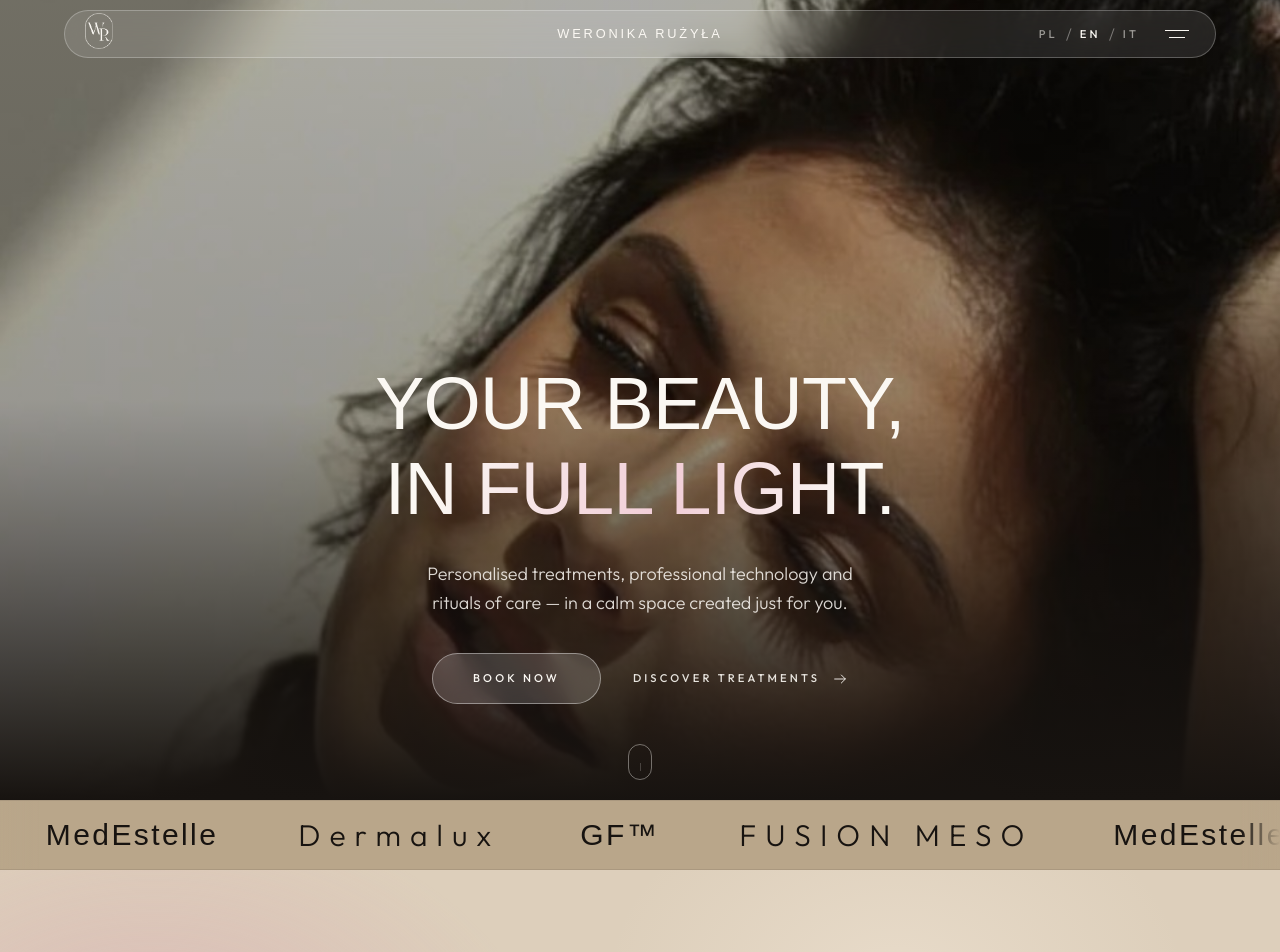
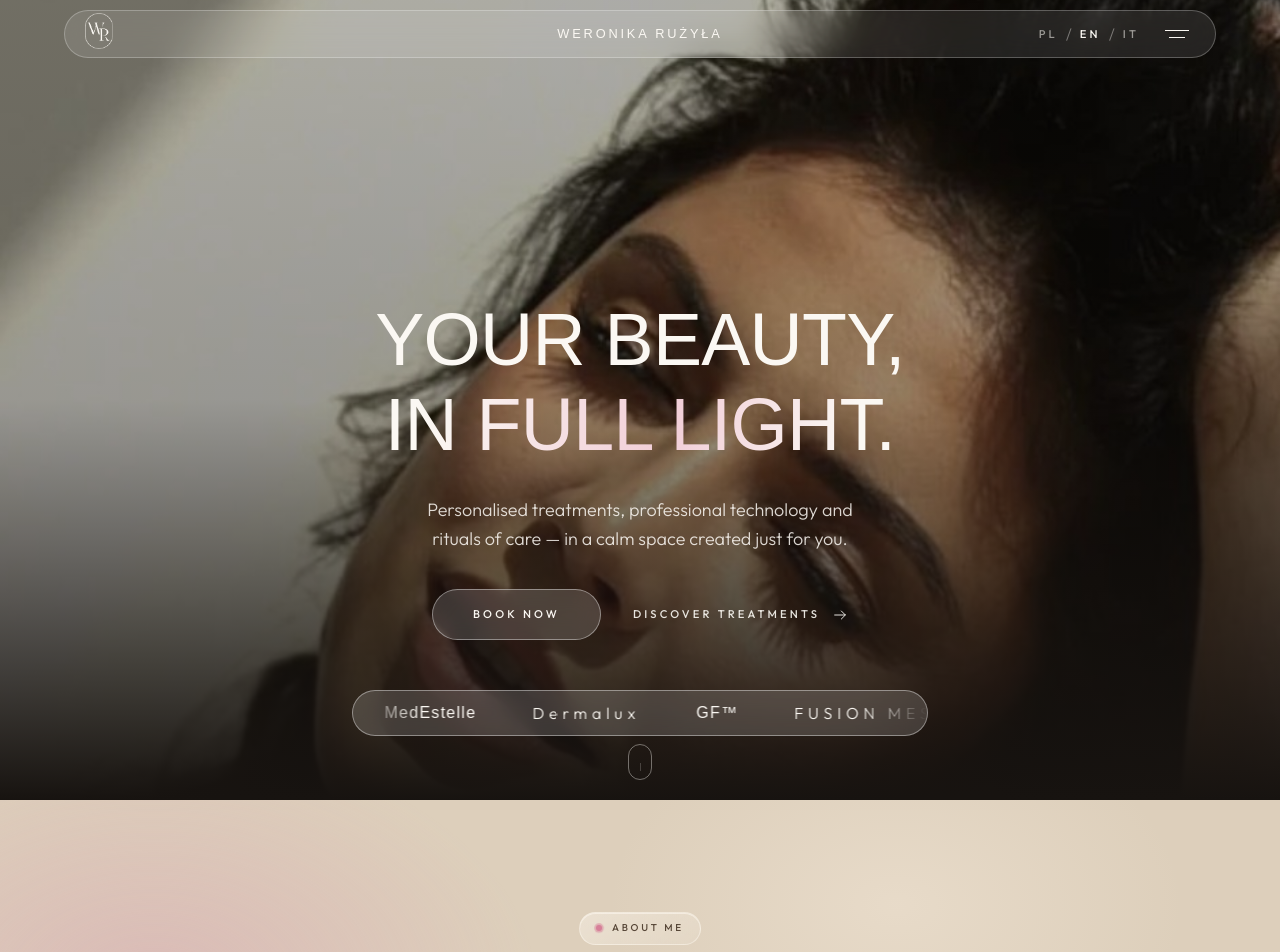
Before and after one commit to dyxelab/Denis-, a Next.js app in the folder weronika-ruzyla/: page /en in a window 1280 px wide. Shown: the top 952 px of the page. Built offline with nearby package versions, Linux system fonts and the light colour scheme; a web font is replaced by a local one.

Commit message:
Weronika site: brand marquee as a small glass pill over the hero
Co-Authored-By: Claude Opus 5.5 <noreply@anthropic.com>
Claude-Session: https://claude.ai/code/session_015TX7783AwtdnFGBnG7xV6b

```diff
--- a/weronika-ruzyla/src/app/[lang]/page.tsx
+++ b/weronika-ruzyla/src/app/[lang]/page.tsx
@@ -10,7 +10,6 @@ import Treatments from "@/components/Treatments";
 import BeforeAfter from "@/components/BeforeAfter";
 import Dermalux from "@/components/Dermalux";
 import Academy from "@/components/Academy";
-import BrandMarquee from "@/components/BrandMarquee";
 import Contact from "@/components/Contact";
 import Footer from "@/components/Footer";
 import FloatingBook from "@/components/FloatingBook";
@@ -26,7 +25,6 @@ export default async function Home({ params }: PageProps<"/[lang]">) {
       <Header lang={lang} dict={dict} />
       <main>
         <Hero dict={dict} />
-        <BrandMarquee label={dict.brands.eyebrow} />
         <About dict={dict.about} />
         <Works dict={dict.works} />
         <Treatments dict={dict} />
--- a/weronika-ruzyla/src/components/BrandMarquee.tsx
+++ b/weronika-ruzyla/src/components/BrandMarquee.tsx
@@ -1,18 +1,19 @@
 import { site } from "@/content/site";
 
-/** Animated strip of partner brands; it keeps moving even with reduced motion because it is the brand's signature element. */
-export default function BrandMarquee({ label }: { label: string }) {
+/** Small frosted-glass pill with the partner brands scrolling inside; sits over the hero photo. */
+export default function BrandMarquee({ label, className = "" }: { label: string; className?: string }) {
   const row = [...site.brands, ...site.brands];
   return (
-    <section aria-label={label} className="relative overflow-hidden border-y border-espresso/10 bg-sand-deep py-3 md:py-4">
+    <div aria-label={label} className={`glass overflow-hidden rounded-full py-2.5 ${className}`}>
       <p className="sr-only">{site.brands.join(", ")}</p>
-      <div className="marquee-track flex w-max hover:[animation-play-state:paused]" aria-hidden="true">
+      <div className="[mask-image:linear-gradient(90deg,transparent,#000_12%,#000_88%,transparent)]" aria-hidden="true">
+        <div className="marquee-track flex w-max">
           {[0, 1].map((copy) => (
             <div key={copy} className="flex shrink-0 items-center">
               {row.map((brand, i) => (
                 <span
                   key={`${copy}-${i}`}
-                className={`whitespace-nowrap px-7 text-xl text-ink sm:px-10 sm:text-3xl ${
+                  className={`whitespace-nowrap px-5 text-sm text-ivory sm:px-7 sm:text-base ${
                     i % 2 ? "font-light tracking-[0.3em]" : "font-display tracking-[0.08em]"
                   }`}
                 >
@@ -22,8 +23,7 @@ export default function BrandMarquee({ label }: { label: string }) {
             </div>
           ))}
         </div>
-      <div className="pointer-events-none absolute inset-y-0 left-0 w-10 bg-gradient-to-r from-sand-deep to-transparent" />
-      <div className="pointer-events-none absolute inset-y-0 right-0 w-10 bg-gradient-to-l from-sand-deep to-transparent" />
-    </section>
+      </div>
+    </div>
   );
 }
--- a/weronika-ruzyla/src/components/Hero.tsx
+++ b/weronika-ruzyla/src/components/Hero.tsx
@@ -5,6 +5,7 @@ import { motion } from "framer-motion";
 import type { Dictionary } from "@/i18n/dictionaries/en";
 import { bookingLink, images } from "@/content/site";
 import { ArrowRight } from "./Icons";
+import BrandMarquee from "./BrandMarquee";
 
 const ease = [0.22, 1, 0.36, 1] as const;
 const INTRO = 2.2; // wait for the intro curtain before revealing the hero
@@ -24,7 +25,7 @@ export default function Hero({ dict }: { dict: Dictionary }) {
       </motion.div>
       <div className="absolute inset-0 bg-gradient-to-t from-ink via-ink/35 to-ink/25" />
 
-      <div className="relative z-10 flex w-full max-w-3xl flex-col items-center px-5 pb-20 pt-32 text-center text-ivory sm:pb-24">
+      <div className="relative z-10 flex w-full max-w-3xl flex-col items-center px-5 pb-36 pt-32 text-center text-ivory sm:pb-40">
         <h1 className="display text-[clamp(2rem,7.4vw,4.6rem)]">
           {[t.titleA, t.titleB].map((line, i) => (
             <span key={i} className="block overflow-hidden pb-[0.08em]">
@@ -68,6 +69,15 @@ export default function Hero({ dict }: { dict: Dictionary }) {
         </motion.div>
       </div>
 
+      <motion.div
+        initial={{ opacity: 0, y: 16 }}
+        animate={{ opacity: 1, y: 0 }}
+        transition={{ duration: 1, delay: INTRO + 1.1, ease }}
+        className="absolute inset-x-0 bottom-16 z-10 mx-auto w-[calc(100%-2.5rem)] max-w-xl"
+      >
+        <BrandMarquee label={dict.brands.eyebrow} />
+      </motion.div>
+
       <motion.a
         href="#about"
         aria-label={t.scroll}
```
Lines whose indentation alone changed are shown as unchanged.
